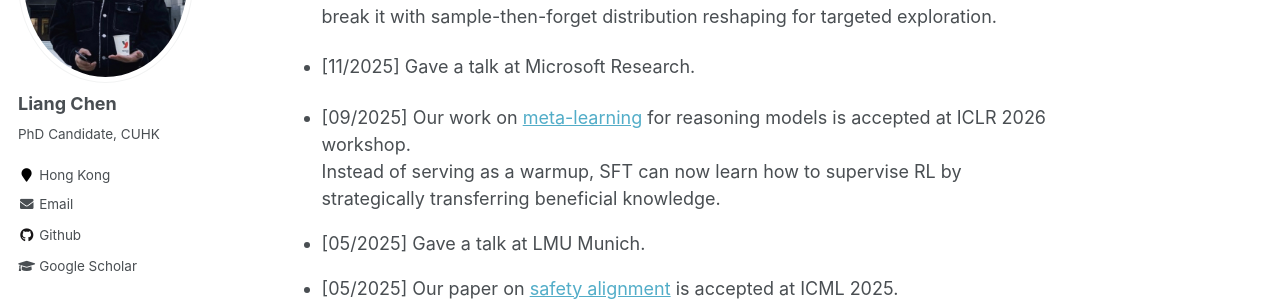
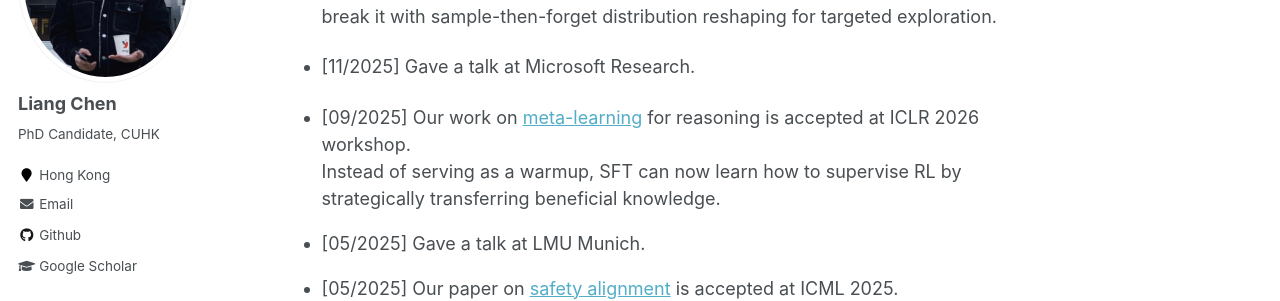
Before and after one commit to ChanLiang/ChanLiang.github.io, a Jekyll site: the page built from _pages/about.md, in a window 1280 px wide and 900 px high, scrolled down 481 px. Shown: the part 153-454 px from the top of the window. Built offline with Jekyll 4.4.1, drawn with Linux system fonts in a browser that asks for light colours.

Commit message:
Update about.md

```diff
--- a/_pages/about.md
+++ b/_pages/about.md
@@ -70,7 +70,7 @@
 
 <!-- - [09/2025] [New preprint](/talks/bridge.pdf): Cooperative SFT–RL for training advanced reasoning models.   -->
 <!-- - [09/2025] New work on [meta-learning](https://arxiv.org/abs/2509.06948) for training reasoning models.   -->
-- [09/2025] Our work on [meta-learning](https://arxiv.org/abs/2509.06948) for reasoning models is accepted at ICLR 2026 workshop.
+- [09/2025] Our work on [meta-learning](https://arxiv.org/abs/2509.06948) for reasoning is accepted at ICLR 2026 workshop.
 <!-- - [09/2025] [New preprint](/talks/bridge.pdf): Cooperative SFT–RL for training advanced reasoning models.   -->
   <!-- We enable RL to meta-learn from SFT signals, selectively incorporating beneficial knowledge to achieve superior reasoning performance. -->
   <!-- Now the SFT can meta-learn how to supervise RL, selectively teaching beneficial knowledge to achieve superior reasoning performance. -->
```
